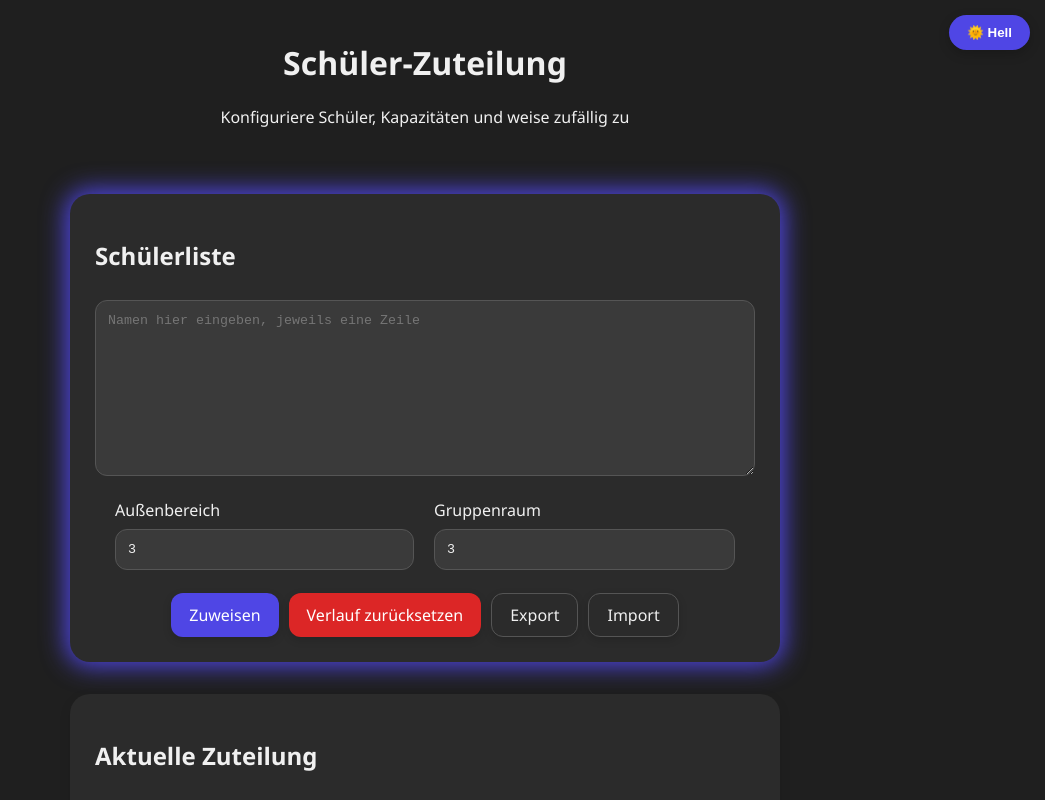
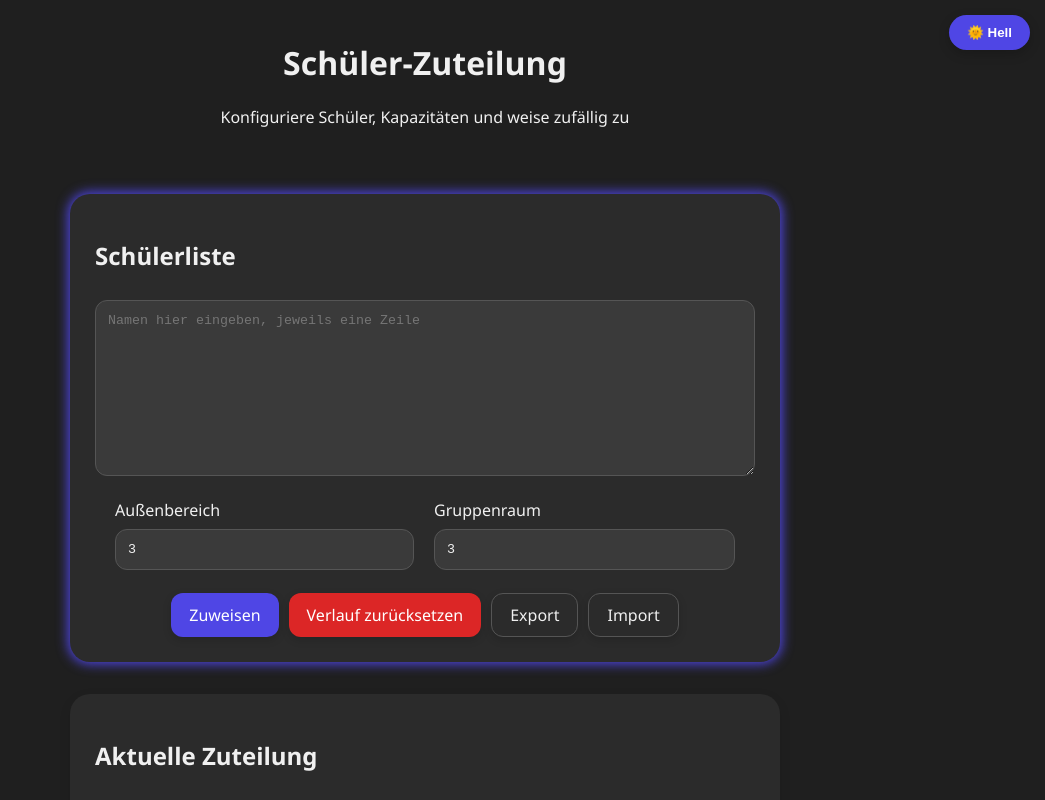
Before and after one commit to TheUltimateVxnom/ZuteilungSchueler, a React (Vite) app: page / in a window 1280 px wide. In both pictures the pointer is over the element 659 px from the left and 427 px from the top of the page. Shown: the top 800 px of the page, without its empty margins (235-1280 px from the left). Built offline with nearby package versions, Linux system fonts and the light colour scheme.

Commit message:
beta v0.993

```diff
--- a/src/index.css
+++ b/src/index.css
@@ -150,10 +150,10 @@ body {
 
 /* Card Hover: Light Mode = Schatten, Dark Mode = lila Glow, Maintenance = orange/yellow Glow */
 [data-theme="light"] .card:hover {
-  box-shadow: 0 6px 20px rgba(0,0,0,0.15);
+  box-shadow: 0 12px 40px rgba(0,0,0,0.18); /* größerer Schatten */
 }
 [data-theme="dark"] .card:hover {
-  box-shadow: 0 0 24px 4px #4f46e5;
+  box-shadow: 0 0 12px 2px #4f46e5; /* kleinerer lila Glow */
 }
 /* Maintenance Card Glow im Dark Mode */
 [data-theme="dark"] .card.maintenance-glow:hover {
@@ -162,8 +162,8 @@ body {
 
 /* Button Hover: Light Mode = Schatten, Dark Mode = weißer Glow */
 [data-theme="light"] .btn:hover {
-  box-shadow: 0 6px 12px rgba(0,0,0,0.2);
+  box-shadow: 0 12px 32px rgba(0,0,0,0.22); /* größerer Schatten */
 }
 [data-theme="dark"] .btn:hover {
-  box-shadow: 0 0 16px 2px #fff;
+  box-shadow: 0 0 8px 1px #fff; /* kleinerer weißer Glow */
 }
```
